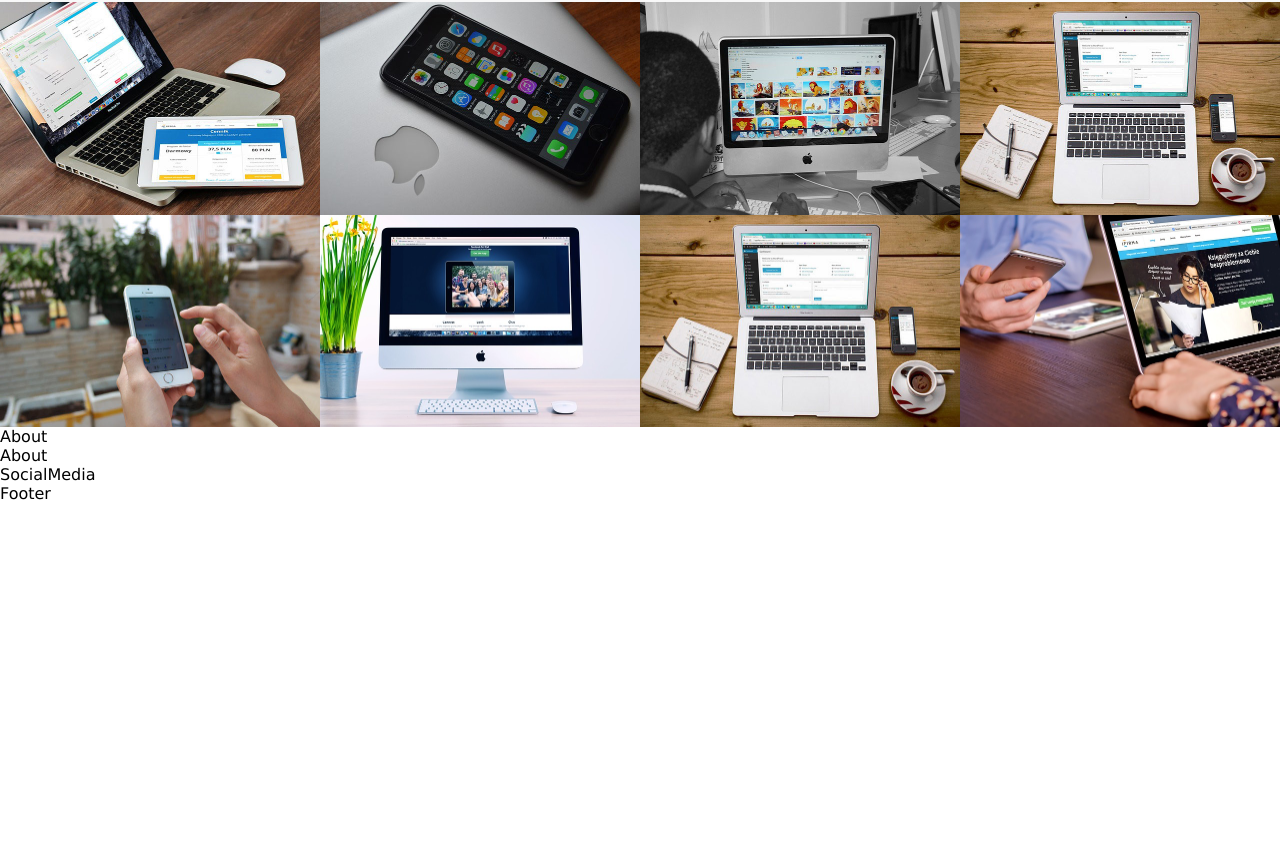
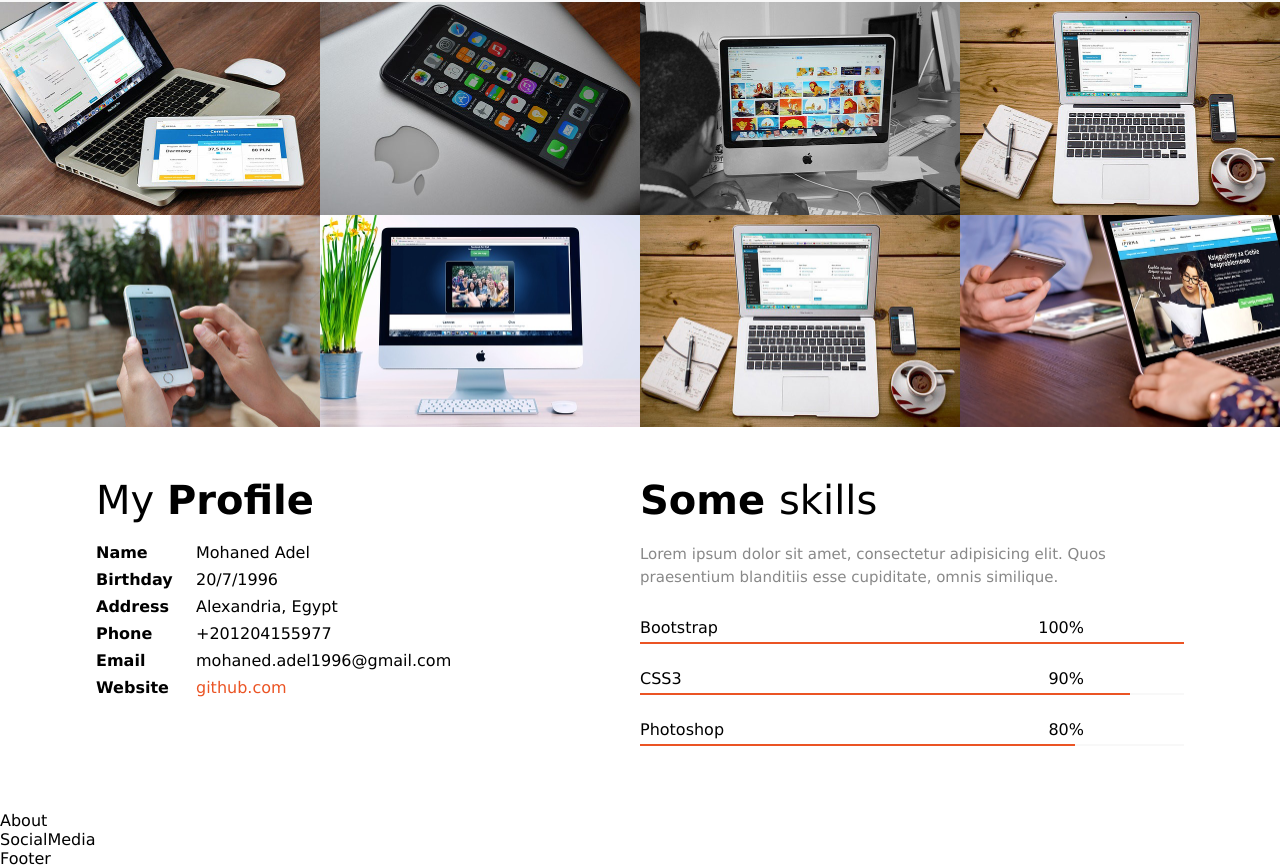
Before and after one commit to Mohaned-Adel/ULTRA-template, a React (Create React App) app: page / in a window 1280 px wide. Shown: the part 1375-2243 px from the top of the page. Before the commit the page ends 1878 px from the top, so only its background shows below. Built offline with nearby package versions, Linux system fonts and the light colour scheme.

Commit message:
adding: Profile component with style

```diff
--- a/public/js/data.json
+++ b/public/js/data.json
@@ -1,77 +1,90 @@
 {
-    "works" : [
+  "works": [
     {
-            "id" : 1,
+      "id": 1,
       "icon_name": "icon fa fa-chain fa-2x",
       "title": "Mobile Ux",
       "body": "Lorem ipsum dolor sit amet, consectetur adipisicing elit. Doloribus quos omnis voluptas ea ipsam! Voluptas."
     },
     {
-            "id" : 2,
+      "id": 2,
       "icon_name": "icon fa fa-bolt fa-2x",
       "title": "Mobile Ux",
       "body": "Lorem ipsum dolor sit amet, consectetur adipisicing elit. Doloribus quos omnis voluptas ea ipsam! Voluptas."
     },
     {
-            "id" : 3,
+      "id": 3,
       "icon_name": "icon fa fa-tachometer fa-2x",
       "title": "Mobile Ux",
       "body": "Lorem ipsum dolor sit amet, consectetur adipisicing elit. Doloribus quos omnis voluptas ea ipsam! Voluptas."
     }
   ],
 
-    "portfolio" : [
+  "portfolio": [
     {
-            "id":1,
+      "id": 1,
       "image": "/images/Portfolio/portfolio-img1.jpg"
     },
     {
-            "id":2,
+      "id": 2,
       "image": "/images/Portfolio/portfolio-img2.jpg"
     },
     {
-            "id":3,
+      "id": 3,
       "image": "/images/Portfolio/portfolio-img3.jpg"
     },
     {
-            "id":4,
+      "id": 4,
       "image": "/images/Portfolio/portfolio-img4.jpg"
     },
     {
-            "id":5,
+      "id": 5,
       "image": "/images/Portfolio/portfolio-img5.jpg"
     },
     {
-            "id":6,
+      "id": 6,
       "image": "/images/Portfolio/portfolio-img6.jpg"
     },
     {
-            "id":7,
+      "id": 7,
       "image": "/images/Portfolio/portfolio-img4.jpg"
     },
     {
-            "id":8,
+      "id": 8,
       "image": "/images/Portfolio/portfolio-img8.jpg"
     }
-    ] ,
-    "social" : [
+  ],
+  "profile": [
+    { "title": "Name", "body": "Mohaned Adel" },
+    { "title": "Birthday", "body": "20/7/1996" },
+    { "title": "Address", "body": "Alexandria, Egypt" },
+    { "title": "Phone", "body": "+201204155977" },
+    { "title": "Email", "body": "mohaned.adel1996@gmail.com" },
+    { "title": "Website", "body": "github.com" }
+  ],
+  "skills": [
+    { "title": "Bootstrap", "perc": "100%" },
+    { "title": "CSS3", "perc": "90%" },
+    { "title": "Photoshop", "perc": "80%" }
+  ],
+  "social": [
     {
       "id": 1,
-            "icon" : "icon fa fa-facebook fa-lg",
-            "title" : "Follow Me on",
-            "body" : "Social Facebook"
+      "icon": "icon fa fa-facebook fa-lg",
+      "title": "Follow Me on",
+      "body": "Social Facebook"
     },
     {
       "id": 2,
-            "icon" : "icon fa fa-twitter fa-lg",
-            "title" : "Tweet Me on",
-            "body" : "Social twitter"
+      "icon": "icon fa fa-twitter fa-lg",
+      "title": "Tweet Me on",
+      "body": "Social twitter"
     },
     {
       "id": 3,
-            "icon" : "icon fa fa-pinterest fa-lg",
-            "title" : "Pin Me on",
-            "body" : "Social Pinterest"
+      "icon": "icon fa fa-pinterest fa-lg",
+      "title": "Pin Me on",
+      "body": "Social Pinterest"
     }
   ]
 }
--- a/src/components/Profile/Profile.js
+++ b/src/components/Profile/Profile.js
@@ -1,9 +1,90 @@
+import { useEffect, useState } from "react";
+import {
+  ProfileSkills,
+  ProfileDiv,
+  ProfileTitle,
+  ProfileList,
+  ProfileItem,
+  ProfileTitleSpan,
+  ProfileItemSpan,
+  Skills,
+  SkillsTitle,
+  SkillsTitleSpan,
+  SkillsDesc,
+  SkillBar,
+  SkillTitle,
+  SkillPerc,
+  SkillParent,
+  SkillParentSpan,
+} from "./ProfileStyle";
+
 const Profile = () => {
+  const [profiles, setProfile] = useState([]);
+  const [skills, setSkills] = useState([]);
+
+  useEffect(() => {
+    requestData();
+  }, []);
+
+  async function requestData() {
+    const results = await fetch("js/data.json");
+
+    const response = await results.json();
+
+    console.log(response);
+
+    setProfile(response.profile);
+    setSkills(response.skills);
+  }
+
+  const ProfileData = profiles.map((profile, index) => {
     return (
-        <div>
-            About
-        </div>
-    )
-}
+      <ProfileItem key={index}>
+        <ProfileItemSpan>{profile.title}</ProfileItemSpan>
+        {profile.title !== "Website" ? (
+          profile.body
+        ) : (
+          <ProfileItemSpan web={true}>{profile.body}</ProfileItemSpan>
+        )}
+      </ProfileItem>
+    );
+  });
+
+  const SkillsData = skills.map((skill, index) => {
+    return (
+      <SkillBar key={index}>
+        <SkillTitle>{skill.title}</SkillTitle>
+        <SkillPerc>{skill.perc}</SkillPerc>
+        <SkillParent>
+          <SkillParentSpan sp={index}></SkillParentSpan>
+        </SkillParent>
+      </SkillBar>
+    );
+  });
+
+  return (
+    <ProfileSkills>
+      <div className="container">
+        <ProfileDiv>
+          <ProfileTitle>
+            <ProfileTitleSpan>My </ProfileTitleSpan>Profile
+          </ProfileTitle>
+          <ProfileList>{ProfileData}</ProfileList>
+        </ProfileDiv>
+
+        <Skills>
+          <SkillsTitle>
+            Some <SkillsTitleSpan>skills</SkillsTitleSpan>
+          </SkillsTitle>
+          <SkillsDesc>
+            Lorem ipsum dolor sit amet, consectetur adipisicing elit. Quos
+            praesentium blanditiis esse cupiditate, omnis similique.
+          </SkillsDesc>
+          {SkillsData}
+        </Skills>
+      </div>
+    </ProfileSkills>
+  );
+};
 
 export default Profile;
--- /dev/null
+++ b/src/components/Profile/ProfileStyle.js
@@ -0,0 +1,107 @@
+import styled from "styled-components";
+
+export const ProfileSkills = styled.div`
+  padding: 50px 0;
+  overflow: hidden;
+`;
+export const ProfileDiv = styled.div`
+  width: 50%;
+  float: left;
+
+  @media (max-width: 768px) {
+    width: 100%;
+    float: none;
+  }
+  @media (max-width: 768px) {
+    margin-bottom: 20px;
+  }
+`;
+
+export const ProfileList = styled.ul`
+  list-style: none;
+`;
+
+export const ProfileItem = styled.li`
+  margin-bottom: 8px;
+`;
+
+export const ProfileItemSpan = styled.span`
+  display: inline-block;
+  width: 100px;
+  font-weight: ${(props) => (props.web === true ? "normal" : "bold")};
+  color: ${(props) => (props.web === true ? "#eb5424" : "black")};
+`;
+
+export const Skills = styled.div`
+  width: 50%;
+  float: left;
+  @media (max-width: 768px) {
+    width: 100%;
+    float: none;
+  }
+`;
+
+export const SkillsDesc = styled.p`
+  font-size: 15px;
+  color: #888;
+  line-height: 1.5;
+  margin-bottom: 20px;
+`;
+
+export const SkillBar = styled.div`
+  overflow: hidden;
+  padding: 10px 0;
+  margin-bottom: 10px;
+`;
+
+export const SkillTitle = styled.span`
+  float: left;
+`;
+
+export const SkillPerc = styled.span`
+  float: right;
+  margin-right: 100px;
+`;
+
+export const SkillParent = styled.div`
+  height: 2px;
+  clear: both;
+  background: #f8f8f8;
+  position: relative;
+  top: 5px;
+`;
+
+export const SkillParentSpan = styled.span`
+  background: #eb5424;
+  position: absolute;
+  display: block;
+  top: 0;
+  left: 0;
+  bottom: 0;
+  width: ${(props) =>
+    props.sp === 0
+      ? "100%"
+      : props.sp === 1
+      ? "90%"
+      : props.sp === 2
+      ? "80%"
+      : "0%"};
+`;
+
+export const ProfileTitle = styled.h2`
+  font-size: 40px;
+  margin-bottom: 20px;
+`;
+
+export const SkillsTitle = styled.h2`
+  font-size: 40px;
+  margin-bottom: 20px;
+`;
+
+export const ProfileTitleSpan = styled.span`
+  font-weight: normal;
+`;
+
+export const SkillsTitleSpan = styled.span`
+  font-weight: normal;
+`;
```
Also changed, not shown: src/components/Profile/Profile.css (deleted). Lines whose indentation alone changed are shown as unchanged.
